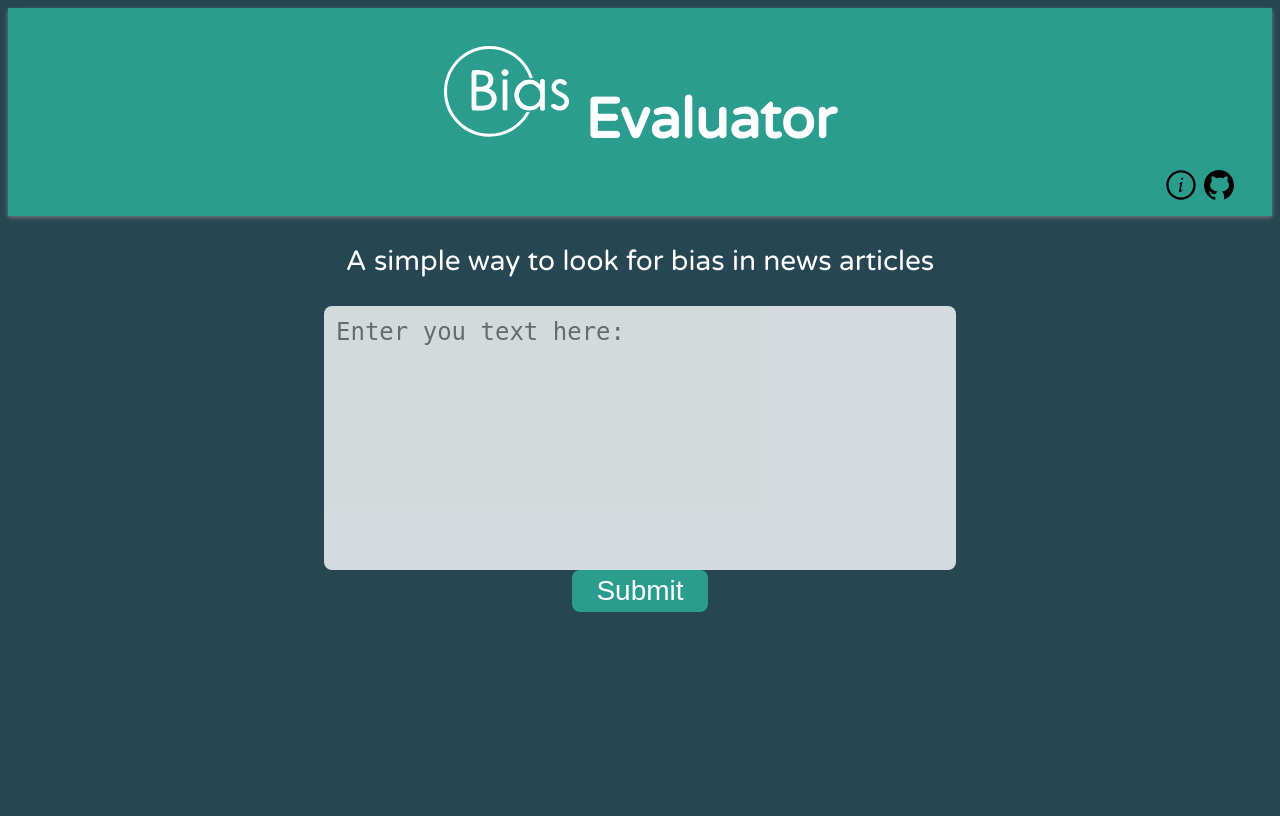
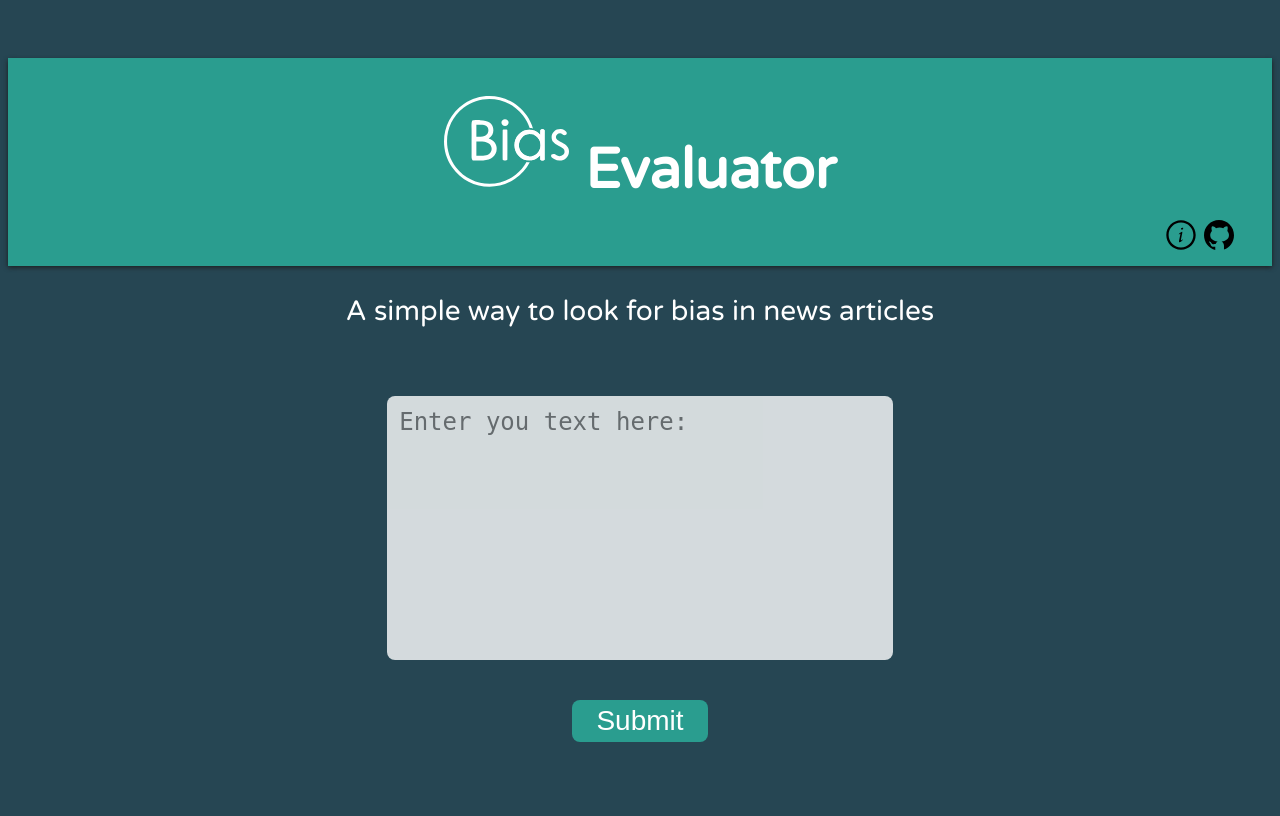
Before and after one commit to ChrisAxt/DIT825, a Django app: page /client/ in a window 1280 px wide. After the commit the page ends 742 px from the top, so only its background shows below. Run offline with Django 4.2, Linux system fonts and the light colour scheme.

Commit message:
Frontend: refactor CSS #AP-69

```diff
--- /dev/null
+++ b/news_bias_evaluator/client/static/client/index.css
@@ -0,0 +1,44 @@
+/* checkboxes container */
+.form-input > div {
+
+    margin-block: 1vh;
+}
+
+/* checkboxes labels */
+.form-input label {
+    font-size: var(--fs-small);
+}
+
+/* form input text */
+.input-text {
+    border-radius: var(--border-radius);
+    border: none;
+    outline: none;
+    resize: none;
+    padding: 0.5em;
+
+    height: 30vh;
+    font-size: var(--fs-normal);
+    opacity: 0.8;
+    transition: opacity 1s;
+}
+
+/* form input when writting */
+.input-text:focus {
+    opacity: 1;
+}
+
+/* Responsiveness */
+@media screen and (min-width: 480px){
+    .form-input {
+        width: 65%;
+    }
+
+}
+
+@media screen and (min-width: 800px){
+    .form-input {
+        width: 50%;
+    }
+
+}
--- a/news_bias_evaluator/client/static/client/style.css
+++ b/news_bias_evaluator/client/static/client/style.css
@@ -1,3 +1,4 @@
+/* Defines base variables for the whole website */
 html {
     /* font families */
     --ff-title: 'Varela Round';
@@ -6,15 +7,15 @@
     /* colors */
     --backgound-accent: #2A9D8F;
     --backround-main: #264653;
-    --shadow-color: #7F7F7F;
+    --shadow-color: rgb(28, 27, 27);
     --txt-color-bias: #E76F51;
     --txt-color: #fff;
 
     /* font sizes */
-    --fs-small: 0.75rem;
-    --fs-large: 3rem;
-    --fs-medium: 1.25rem;
-    --fs-normal: 1rem;
+    --fs-small: 0.5rem;
+    --fs-large: 2rem;
+    --fs-medium: 1rem;
+    --fs-normal: 0.75rem;
 
     /* border radius for buttons and boxes */
     --border-radius: 0.5rem;
@@ -24,12 +25,11 @@
     background-color: var(--backround-main);
     color: var(--txt-color);
     text-align: center;
-}
-
-body {
+    align-content: center;
     height: 100vh;
 }
 
+/* Header styling -> title and logo container */
 .header-container {
     display: flex;
     flex-direction: column;
@@ -37,7 +37,7 @@
     gap: 1rem;
     box-shadow: 0 0.1rem 0.3rem var(--shadow-color);
 }
-
+ /* title styling */
 h1 {
     font-family: var(--ff-title), sans-serif;
     font-size: var(--fs-large);
@@ -45,20 +45,20 @@
     justify-self: flex-end;
     /* margin-left: auto; */
 }
-
+/* Logo */
 .logo {
     max-width: 25%;
 }
 
+/* Container with the header buttons */
 .container-btn {
     display: flex;
     gap: 0.5rem;
 }
 
+/* header buttons */
 .github-btn,
 .info-btn {
-
-    /* min-width: 2vw; */
     aspect-ratio: 1/1;
     background-position: center;
     background-repeat: no-repeat;
@@ -67,68 +67,45 @@
     cursor: pointer;
     align-self: flex-end;
     margin-bottom: 1rem;
-    min-width: 30px;
-    /* align-self: center; */
-
+    width: 5vw;
+    max-width: 30px;
 }
 
+/* github button */
 .github-btn {
     margin-right: 3vw;
     background-image: url("images/github.svg");
 }
 
+/* information button */
 .info-btn {
     margin-left: auto;
     background-image: url("images/info.svg");
 }
 
+/* container for the form */
 .form-container {
     display: flex;
     flex-direction: column;
     align-items: center;
+    max-width: 80%;
+    margin: auto;
+    gap: 5vh;
 }
 
+/* slogan */
 .form-container > p {
     font-size: var(--fs-medium);
 }
 
+/* actual form */
 .form-input {
     display: flex;
     flex-direction: column;
-    width: 80%;
+    gap: inherit;
 }
 
-.form-input label,
-.form-input p {
-    font-size: var(--fs-small);
-}
-
-.form-input > div {
-
-    margin-block: 1vh;
-}
-
-.form-input > p {
-    margin-left: auto;
-    margin-right: 0.5rem;
-    margin-block: 0 1vh;
-}
-.input-text {
-    border-radius: var(--border-radius);
-    border: none;
-    outline: none;
-    resize: none;
-    padding: 0.5em;
-
-    height: 30vh;
-    font-size: var(--fs-normal);
-    opacity: 0.8;
-    transition: opacity 1s;
-}
-
-.input-text:focus {
-    opacity: 1;
-}
+/* Style for the buttons with text */
 .btn {
     background-color: var(--backgound-accent);
     border: none;
@@ -141,6 +118,7 @@
 
 }
 
+/* Transition for all buttons */
 .github-btn,
 .info-btn,
 .btn {
@@ -153,6 +131,7 @@
     transform: scale(1.2);
 }
 
+/* Responsiveness */
 @media screen and (min-width: 480px){
     .form-input {
         width: 65%;
@@ -161,6 +140,15 @@
     .logo {
         width: 15%;
     }
+
+    html {
+
+        --fs-small: 1rem;
+        --fs-large: 3rem;
+        --fs-medium: 1.5rem;
+        --fs-normal: 1.25rem;
+
+        }
 }
 
 @media screen and (min-width: 800px){
--- a/news_bias_evaluator/client/templates/client/index.html
+++ b/news_bias_evaluator/client/templates/client/index.html
@@ -7,6 +7,7 @@
     <title>Bias Evaluator</title>
     {% load static %}
     <link rel="stylesheet" href="{% static 'client/style.css' %}">
+    <link rel="stylesheet" href="{% static 'client/index.css' %}">
     <link rel="preconnect" href="https://fonts.googleapis.com">
     <link rel="preconnect" href="https://fonts.gstatic.com" crossorigin>
     <link href="https://fonts.googleapis.com/css2?family=Ubuntu:wght@300;400;700&family=Varela+Round&display=swap" rel="stylesheet">
```
